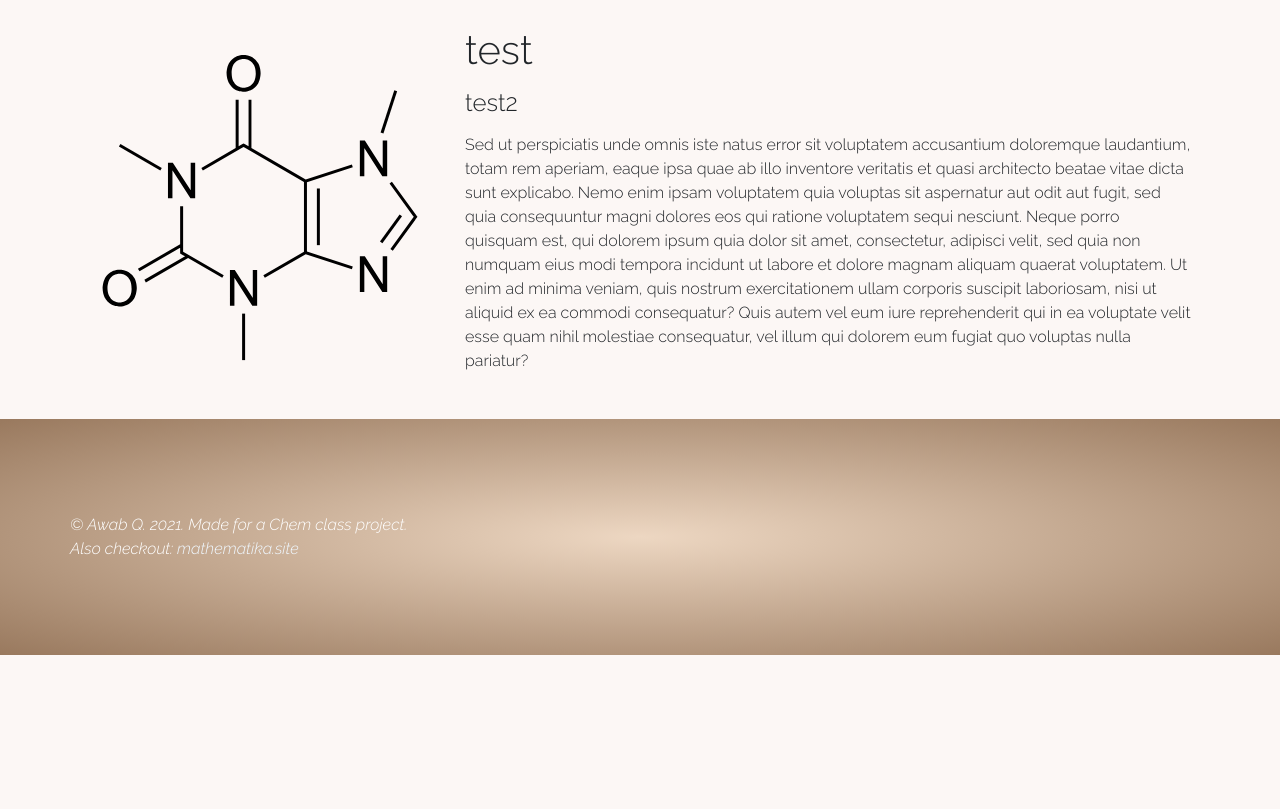
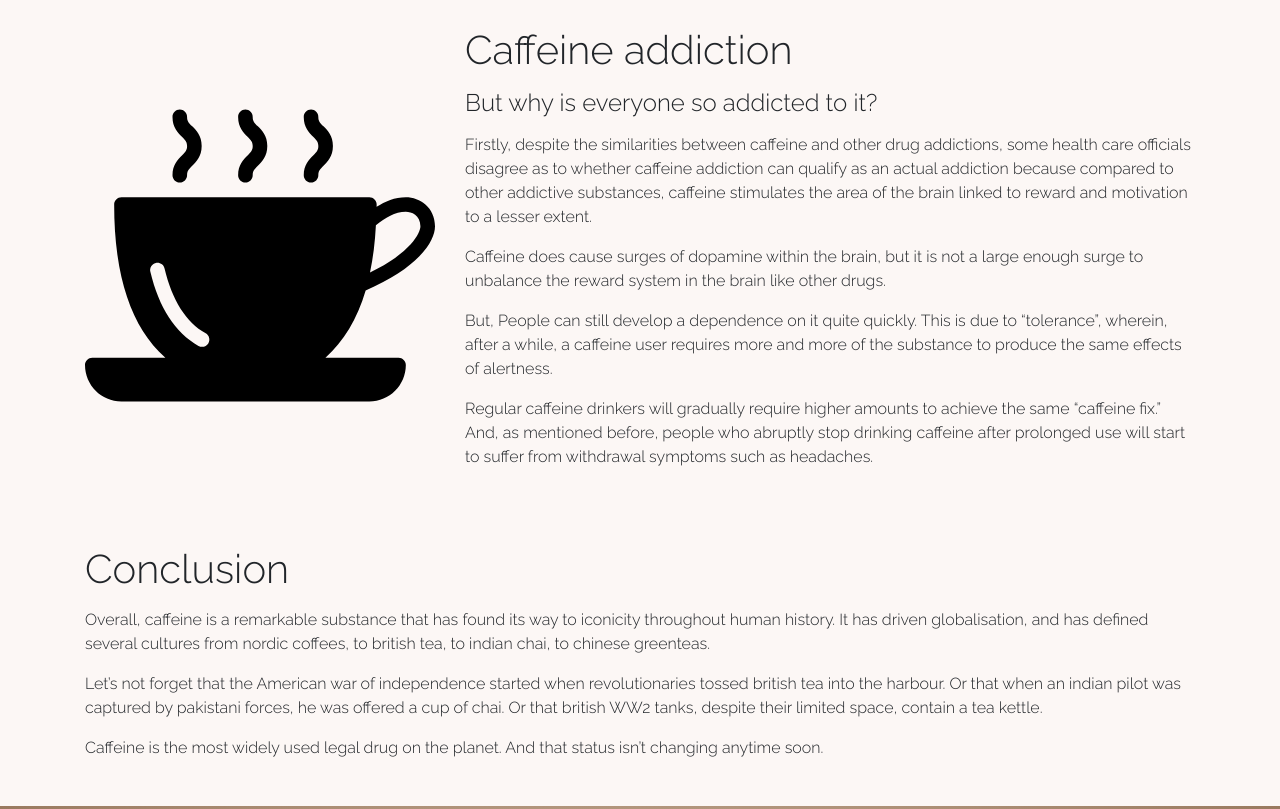
Before and after one commit to aaqsr/caffeine, a Gatsby site: page / in a window 1280 px wide. Shown: the part 2780-3589 px from the top of the page. Before the commit the page ends 3435 px from the top, so only its background shows below. Built offline with nearby package versions, Linux system fonts and the light colour scheme; Gatsby itself is replaced by a stand-in of ours.

Commit message:
Added content

```diff
--- a/src/pages/index.tsx
+++ b/src/pages/index.tsx
@@ -29,6 +29,8 @@ import Imadizole from "../images/Imidazole_2D_numbered.svg";
 import Adensosine from "../images/Adenosin.svg";
 // @ts-ignore
 import CoffeeBeans from "../images/CaffeineInCoffeeBeans.jpeg";
+// @ts-ignore
+import CoffeeMug from "../images/Coffee.svg";
 
 const IndexPage: React.FC = () => (
     <>
@@ -106,9 +108,9 @@ const IndexPage: React.FC = () => (
                 Caffeine has a chemical structure similar to Adenosine, which
                 allows it to bind to its receptors instead, thus “blocking” it.
                 After entering the body, it is absorbed through the small
-                intestine and dissolved into the bloodstream after. And since the
-                molecule is both water and fat-soluble, it’s able to penetrate
-                the blood-brain barrier and enter the brain.
+                intestine and dissolved into the bloodstream after. And since
+                the molecule is both water and fat-soluble, it’s able to
+                penetrate the blood-brain barrier and enter the brain.
             </p>
             <p>
                 Turns out our neurons are embedded with these adenosine
@@ -121,14 +123,58 @@ const IndexPage: React.FC = () => (
         </Panel>
         <ParallaxImg img={CoffeeBeans} />
         <Panel
-            heading="test"
-            subheading="test2"
-            image={CaffeineMolecule}
+            heading="Caffeine addiction"
+            subheading="But why is everyone so addicted to it?"
+            image={CoffeeMug}
             ImgOnRight={true}
         >
-            <DummyText />
+            <p>
+                Firstly, despite the similarities between caffeine and other
+                drug addictions, some health care officials disagree as to
+                whether caffeine addiction can qualify as an actual addiction
+                because compared to other addictive substances, caffeine
+                stimulates the area of the brain linked to reward and motivation
+                to a lesser extent.
+            </p>
+            <p>
+                Caffeine does cause surges of dopamine within the brain, but it
+                is not a large enough surge to unbalance the reward system in
+                the brain like other drugs.
+            </p>
+            <p>
+                But, People can still develop a dependence on it quite quickly.
+                This is due to “tolerance”, wherein, after a while, a caffeine
+                user requires more and more of the substance to produce the same
+                effects of alertness.
+            </p>
+            <p>
+                Regular caffeine drinkers will gradually require higher amounts
+                to achieve the same “caffeine fix.” And, as mentioned before,
+                people who abruptly stop drinking caffeine after prolonged use
+                will start to suffer from withdrawal symptoms such as headaches.
+            </p>
         </Panel>
-        <Footer/>
+        <Container>
+            <h1>Conclusion</h1>
+            <p>
+                Overall, caffeine is a remarkable substance that has found its
+                way to iconicity throughout human history. It has driven
+                globalisation, and has defined several cultures from nordic
+                coffees, to british tea, to indian chai, to chinese greenteas.
+            </p>
+            <p>
+                Let’s not forget that the American war of independence started
+                when revolutionaries tossed british tea into the harbour. Or
+                that when an indian pilot was captured by pakistani forces, he
+                was offered a cup of chai. Or that british WW2 tanks, despite
+                their limited space, contain a tea kettle.
+            </p>
+            <p>
+                Caffeine is the most widely used legal drug on the planet. And
+                that status isn’t changing anytime soon.
+            </p>
+        </Container>
+        <Footer />
     </>
 );
 
```
Also changed, not shown: src/images/coffee.svg (added).
